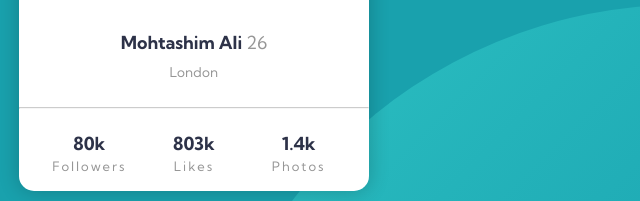
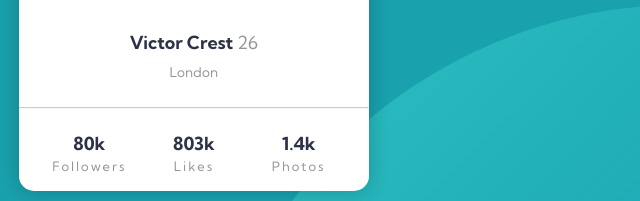
Before and after one commit to MohtashimAli85/profile-card-component, a plain HTML site: page index.html in a window 1280 px wide. Shown: the part 396-597 px from the top of the page, 446-1086 px from the left. Drawn offline with Linux system fonts and the light colour scheme.

Commit message:
Update index.html

```diff
--- a/index.html
+++ b/index.html
@@ -1,13 +1,16 @@
 <!DOCTYPE html>
 <html lang="en">
+
 <head>
   <meta charset="UTF-8">
-  <meta name="viewport" content="width=device-width, initial-scale=1.0"> <!-- displays site properly based on user's device -->
+  <meta name="viewport" content="width=device-width, initial-scale=1.0">
+  <!-- displays site properly based on user's device -->
 
   <link rel="icon" type="image/png" sizes="32x32" href="./images/favicon-32x32.png">
   <link rel="stylesheet" href="css/style.css">
   <title>Frontend Mentor | Profile card component</title>
 </head>
+
 <body>
 
 
@@ -17,7 +20,7 @@
       <div class="cricle"></div>
     </div>
     <div class="section2">
-        <h3>Mohtashim Ali <span>26</span></h3>
+      <h3>Victor Crest <span>26</span></h3>
       <p>London</p>
       <hr>
       <div class="sub-section">
@@ -39,4 +42,5 @@
 
 
 </body>
+
 </html>
```
Lines whose indentation alone changed are shown as unchanged.
